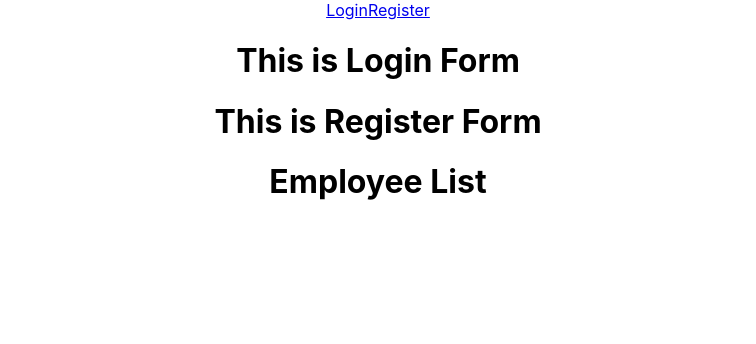
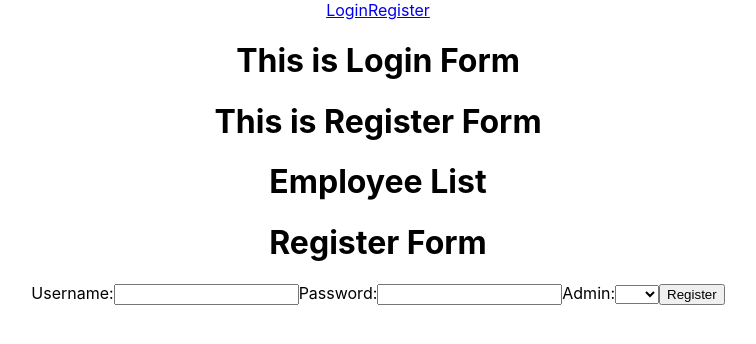
Before and after one commit to cassiern/react-employee-app, a React (Create React App) app: page / in a window 1280 px wide. Shown: the top 344 px of the page, without its empty margins (262-1018 px from the left). Built offline with nearby package versions, Linux system fonts and the light colour scheme.

Commit message:
created Registration form

```diff
--- a/src/Component/MainContainer/index.js
+++ b/src/Component/MainContainer/index.js
@@ -3,6 +3,7 @@ import Login from '../Login/index';
 import CreateEmployee from '../CreateEmployee/index';
 import EmployeeList from '../EmployeeList/index';
 import Header from '../Header/index';
+import Register from '../Register/index';
 
 
 class MainContainer extends Component {
@@ -17,6 +18,7 @@ class MainContainer extends Component {
                 <Login />
                 <CreateEmployee />
                 <EmployeeList />
+                <Register />
             </div>
         );
     }
--- /dev/null
+++ b/src/Component/Register/index.js
@@ -0,0 +1,70 @@
+import React, {Component} from 'react';
+
+class Register extends Component {
+	constructor(){
+		super();
+		this.state ={
+			username: '',
+			password: '',
+			admin: false
+		}
+	}
+ handleChange = (e) => {
+    this.setState({[e.currentTarget.name]: e.currentTarget.value});
+  }
+  handleSubmit = async (e) => {
+    e.preventDefault();
+
+    const register = await fetch('http://localhost:9000/auth/register', {
+      method: 'POST',
+      credentials: 'include',
+      body: JSON.stringify(this.state),
+      headers: {
+        'Content-Type': 'application/json'
+      }
+    });
+
+    const parsedRegister = await register.json();
+
+    console.log(parsedRegister, ' response from register');
+
+    if(parsedRegister.status.message === 'User Logged In'){
+      console.log('logged in')
+      //programmatically switch between a route
+
+    }
+}
+	render(){
+		return(
+			<div>
+			<h1>Register Form</h1>
+     <form onSubmit={this.handleSubmit}>
+      <label>
+        Username:
+        <input type='text' name='username' onChange={this.handleChange}/>
+      </label>
+      <label>
+        Password:
+        <input type='password' name='password' onChange={this.handleChange}/>
+      </label>
+
+      <label>
+      Admin:
+      <select value='admin'>
+      	<option value=''></option>
+      	<option value='false'>No</option>
+      <option value='true'>Yes</option>
+      </select>
+      </label>
+
+      <button type='Submit'>
+        Register
+      </button>
+     </form>
+</div>
+
+			)
+	}
+}
+
+export default Register;
```
